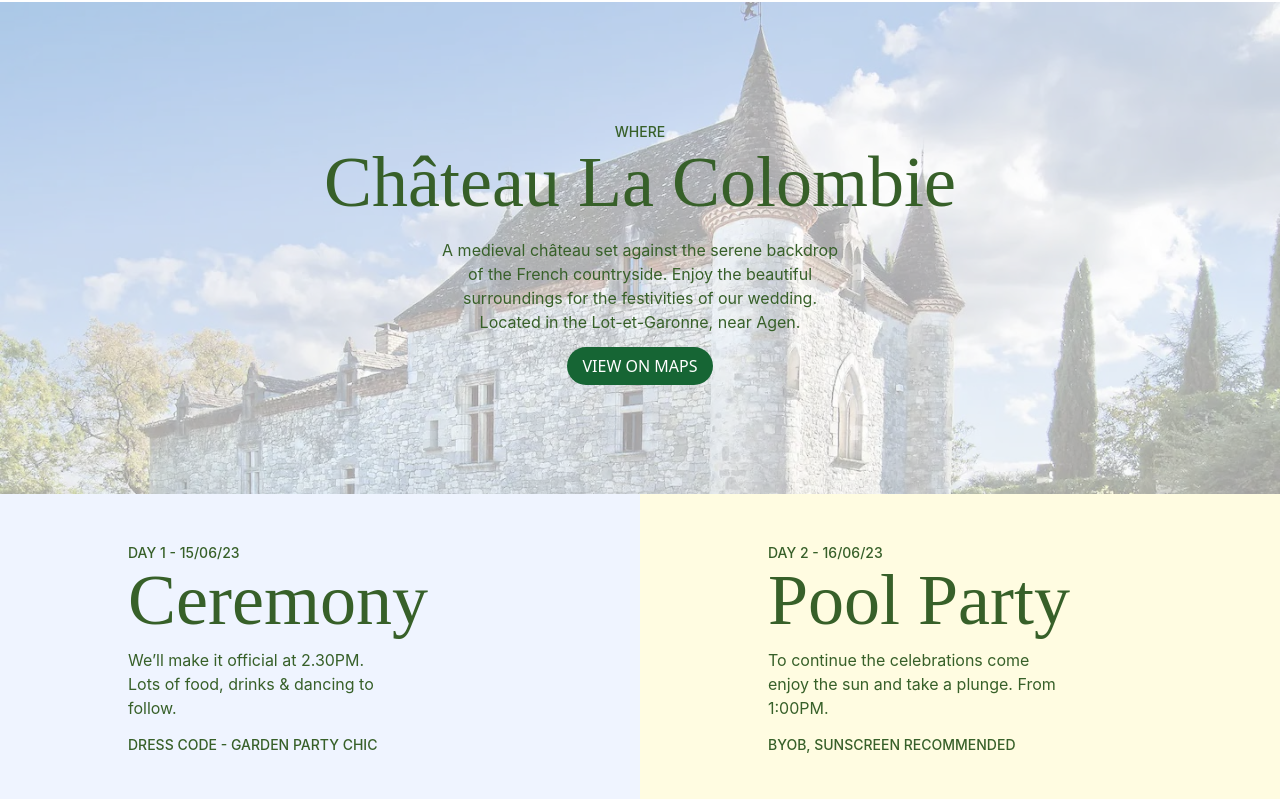
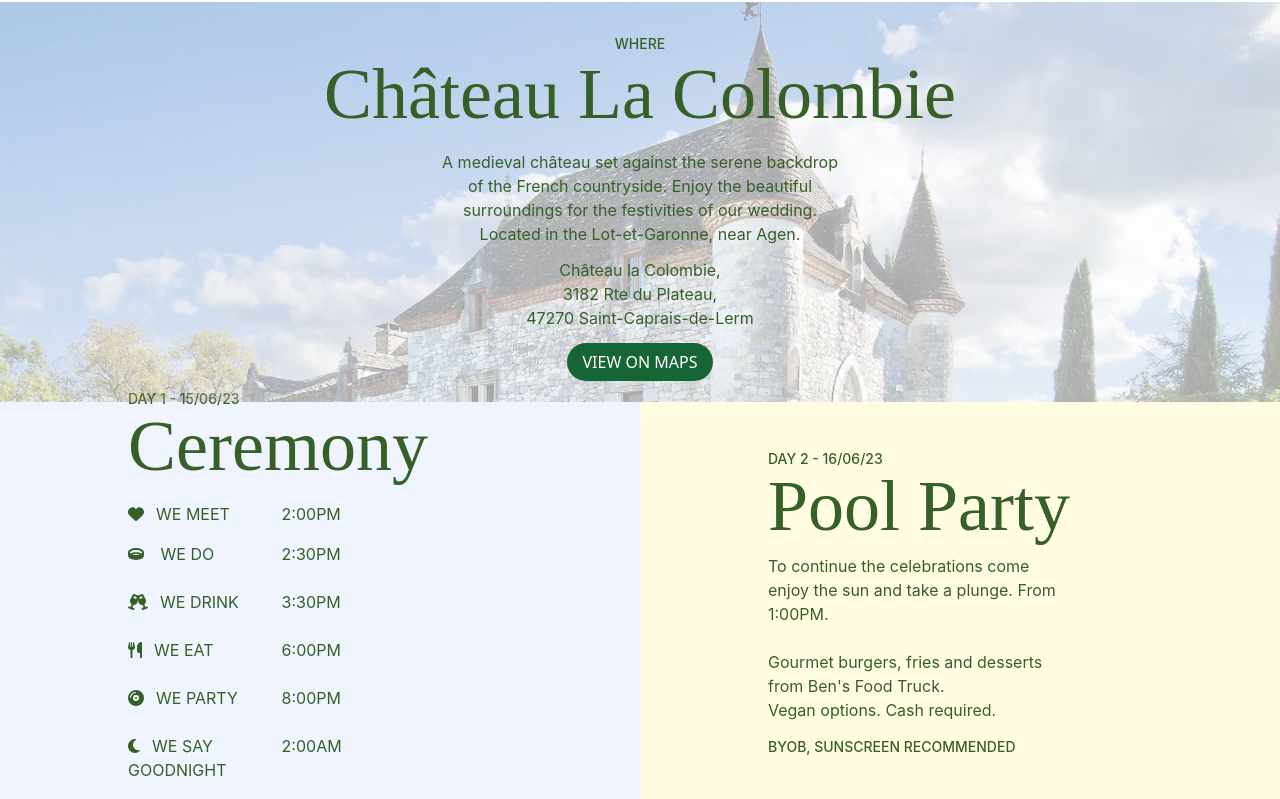
Before and after one commit to SeanLewisIRE/wedding-angular, an Angular app: page / in a window 1280 px wide. Shown: the part 1798-2597 px from the top of the page. Built offline with nearby package versions, Linux system fonts and the light colour scheme.

Commit message:
Add timelines

```diff
--- a/package.json
+++ b/package.json
@@ -18,6 +18,9 @@
     "@angular/platform-browser": "^14.1.0",
     "@angular/platform-browser-dynamic": "^14.1.0",
     "@angular/router": "^14.1.0",
+    "@fortawesome/angular-fontawesome": "^0.11.1",
+    "@fortawesome/fontawesome-svg-core": "^6.1.1",
+    "@fortawesome/free-solid-svg-icons": "^6.1.1",
     "emailjs-com": "^3.2.0",
     "rxjs": "~7.5.0",
     "tslib": "^2.3.0",
--- a/src/app/app.module.ts
+++ b/src/app/app.module.ts
@@ -15,6 +15,7 @@ import { RsvpComponent } from './sections/rsvp/rsvp.component';
 import { FooterComponent } from './sections/footer/footer.component';
 import { ReactiveFormsModule } from '@angular/forms';
 import { BrowserAnimationsModule } from '@angular/platform-browser/animations';
+import { FontAwesomeModule } from '@fortawesome/angular-fontawesome';
 
 @NgModule({
   declarations: [
@@ -34,7 +35,8 @@ import { BrowserAnimationsModule } from '@angular/platform-browser/animations';
     BrowserModule,
     AppRoutingModule,
     ReactiveFormsModule,
-    BrowserAnimationsModule
+    BrowserAnimationsModule,
+    FontAwesomeModule
   ],
   providers: [],
   bootstrap: [AppComponent]
--- a/src/app/sections/where-when/where-when.component.css
+++ b/src/app/sections/where-when/where-when.component.css
@@ -10,6 +10,14 @@
     opacity: 0.4;
     height: 100%;
     width: 100%;
+}
+
+.sections {
+    height: 50%;
+}
+
+.chateau {
+    height: 50%;
 }
 
 .section-1 {
@@ -27,15 +35,65 @@
     transform: translate(-50%, -50%);
 }
 
-@media (min-width: 768px) {
+.parent {
+    width: 80%;
+    display: grid;
+    grid-template-columns: repeat(2, 1fr);
+    grid-template-rows: repeat(6, 1fr);
+}
 
-    .sections {
-        height: 30%;
-    }
+.div1 {
+    grid-area: 1 / 1 / 2 / 2;
+}
 
-    .chateau {
-        height: 70%;
-    }
+.div2 {
+    grid-area: 1 / 2 / 2 / 3;
+}
+
+.div3 {
+    grid-area: 2 / 1 / 3 / 2;
+}
+
+.div4 {
+    grid-area: 2 / 2 / 3 / 3;
+}
+
+.div5 {
+    grid-area: 3 / 1 / 4 / 2;
+}
+
+.div6 {
+    grid-area: 3 / 2 / 4 / 3;
+}
+
+.div7 {
+    grid-area: 4 / 1 / 5 / 2;
+}
+
+.div8 {
+    grid-area: 4 / 2 / 5 / 3;
+}
+
+.div9 {
+    grid-area: 5 / 1 / 6 / 2;
+}
+
+.div10 {
+    grid-area: 5 / 2 / 6 / 3;
+}
+
+.div11 {
+    grid-area: 6 / 1 / 7 / 2;
+}
+
+.div12 {
+    grid-area: 6 / 2 / 7 / 3;
+}
+
+
+/* @media (min-width: 768px) {
+
+
 }
 
 @media (min-width: 1024px) {
@@ -47,4 +105,4 @@
     .chateau {
         height: 50%;
     }
-}
+} */
--- a/src/app/sections/where-when/where-when.component.html
+++ b/src/app/sections/where-when/where-when.component.html
@@ -1,33 +1,53 @@
-<div id="where&when" class="h-screen-150 md:h-screen text-hero flex flex-col justify-center items-center green-text">
-    <div class="relative w-full h-full md:h-4/5 flex flex-col items-center">
+<div id="where&when" class="h-screen-175 md:h-screen text-hero flex flex-col justify-center items-center green-text">
+    <div class="relative w-full h-1/2 md:h-4/5 flex flex-col items-center">
         <div class="centered w-4/5 z-10 text-center">
             <h2 class="inter text-sm font-medium my-1 "> WHERE </h2>
             <p class="lora text-3xl lg:text-7xl">Château La Colombie</p>
-            <p class="inter mx-auto my-5 text-base w-3/4 lg:w-2/5">A medieval château set against the serene backdrop of the French countryside. Enjoy the beautiful surroundings for the
+            <p class="inter mx-auto mt-5 mb-3 text-base w-3/4 lg:w-2/5">A medieval château set against the serene backdrop of the French countryside. Enjoy the beautiful surroundings for the
             festivities of our wedding. Located in the Lot-et-Garonne, near Agen.</p>
+            <p class="inter mx-auto mb-5 text-base w-3/4 lg:w-2/5">
+                Château la Colombie,<br> 3182 Rte du Plateau,<br> 47270 Saint-Caprais-de-Lerm
+            </p>
             <a class="bg-green-800 hover:bg-green-900 text-white my-2 py-2 px-4 rounded-full" href="https://goo.gl/maps/s7pXmvS3ucAZrbH27" target="_blank">VIEW ON MAPS</a>
         </div>
         <div class="chateau-image z-0"></div>
     </div>
 
     <div class="sections h-full w-full flex flex-col md:flex-row">
-        <div class="section-1 h-1/2 md:h-full w-full mt-2 md:mt-0 md:my-2 flex flex-col justify-center items-center">
+        <div class="section-1 py-8 md:h-full w-full md:mt-0 md:my-2 flex flex-col justify-center items-center">
             <div class="w-4/5 lg:w-3/5 text-left">
                 <span class="inter text-sm font-medium my-1"> DAY 1 - 15/06/23</span>
                 <h3 class="lora text-3xl lg:text-7xl">Ceremony</h3>
-                <p class="inter py-3 lg:w-3/4">
-                    We’ll make it official at 2.30PM. <br>
-                    Lots of food, drinks & dancing to follow.
-                </p>
+
+                <div class="parent inter py-3 lg:w-3/4">
+
+                    <div class="div1 pt-2"><fa-icon [icon]="faheart" class="pr-3"></fa-icon>WE MEET</div>
+                    <div class="div2 pt-2"> 2:00PM</div>
+                    <div class="div3"><fa-icon [icon]="faRing" class="pr-3"></fa-icon> WE DO</div>
+                    <div class="div4">2:30PM</div>
+                    <div class="div5"><fa-icon [icon]="faChampagneGlasses" class="pr-3"></fa-icon>WE DRINK</div>
+                    <div class="div6">3:30PM</div>
+                    <div class="div7"><fa-icon [icon]="faUtensils" class="pr-3"></fa-icon>WE EAT</div>
+                    <div class="div8">6:00PM</div>
+                    <div class="div9"><fa-icon [icon]="faCompactDisc" class="pr-3"></fa-icon>WE PARTY</div>
+                    <div class="div10">8:00PM</div>
+                    <div class="div11"><fa-icon [icon]="faMoon" class="pr-3"></fa-icon>WE SAY GOODNIGHT</div>
+                    <div class="div12">2:00AM</div>
+                </div>
                 <span class="inter text-sm font-medium my-1">DRESS CODE - GARDEN PARTY CHIC</span>
             </div>
         </div>
-        <div class="section-2 h-1/2 md:h-full w-full mt-2 md:mt-0 md:my-2 flex flex-col justify-center items-center">
+        <div class="section-2 h-full w-full md:mt-0 md:my-2 flex flex-col justify-center items-center">
             <div class="w-4/5 lg:w-3/5 text-left">
                 <span class="inter text-sm font-medium my-1"> DAY 2 - 16/06/23</span>
                 <h3 class="lora text-3xl lg:text-7xl">Pool Party</h3>
                 <p class="inter py-3 lg:w-3/4">
-                    To continue the celebrations come enjoy the sun and take a plunge. From 1:00PM. <br>
+                    To continue the celebrations come enjoy the sun and take a plunge. From 1:00PM.
+                    <br><br>
+                    Gourmet burgers, fries and desserts from <a class="cursor: pointer" target="_blank"
+                        href="https://www.instagram.com/bensfoodtruck_/">Ben's Food Truck</a>.
+                        <br>
+                        Vegan options. Cash required.
                 </p>
                 <span class="inter text-sm font-medium my-1">BYOB, SUNSCREEN RECOMMENDED</span>
             </div>
--- a/src/app/sections/where-when/where-when.component.ts
+++ b/src/app/sections/where-when/where-when.component.ts
@@ -1,4 +1,6 @@
 import { Component, OnInit } from '@angular/core';
+
+import { faRing, faChampagneGlasses, faUtensils, faCompactDisc, faMoon, faHeart } from '@fortawesome/free-solid-svg-icons';
 
 @Component({
   selector: 'app-where-when',
@@ -6,6 +8,12 @@ import { Component, OnInit } from '@angular/core';
   styleUrls: ['./where-when.component.css']
 })
 export class WhereWhenComponent implements OnInit {
+  faRing = faRing;
+  faChampagneGlasses = faChampagneGlasses;
+  faUtensils = faUtensils;
+  faCompactDisc = faCompactDisc;
+  faMoon = faMoon;
+  faheart = faHeart;
 
   constructor() { }
 
--- a/src/styles.css
+++ b/src/styles.css
@@ -34,3 +34,7 @@ html {
 .h-screen-150 {
     height: 150vh;
 }
+
+.h-screen-175 {
+    height: 175vh;
+}
```
Also changed, not shown: 1 other file (tests, documents, lock files or other folders).
